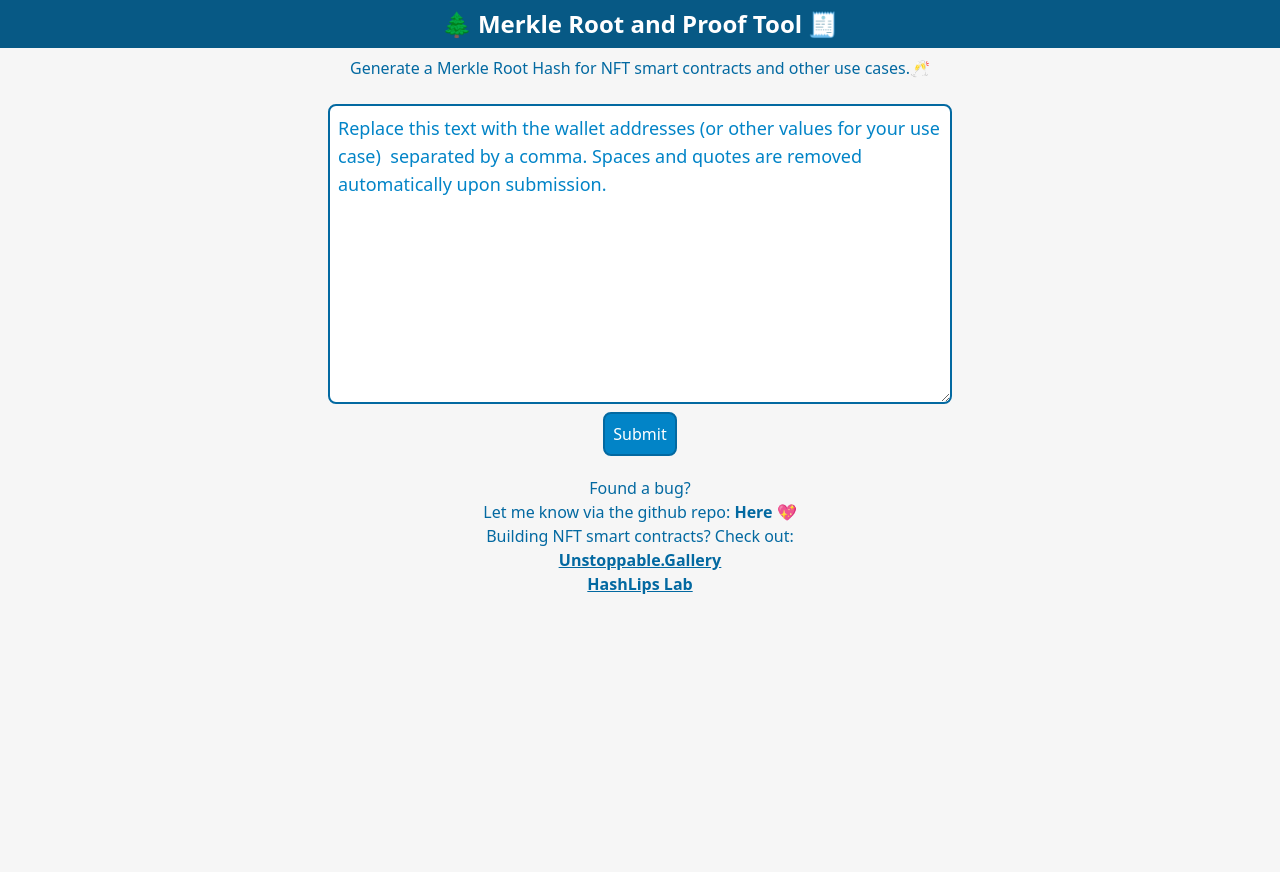
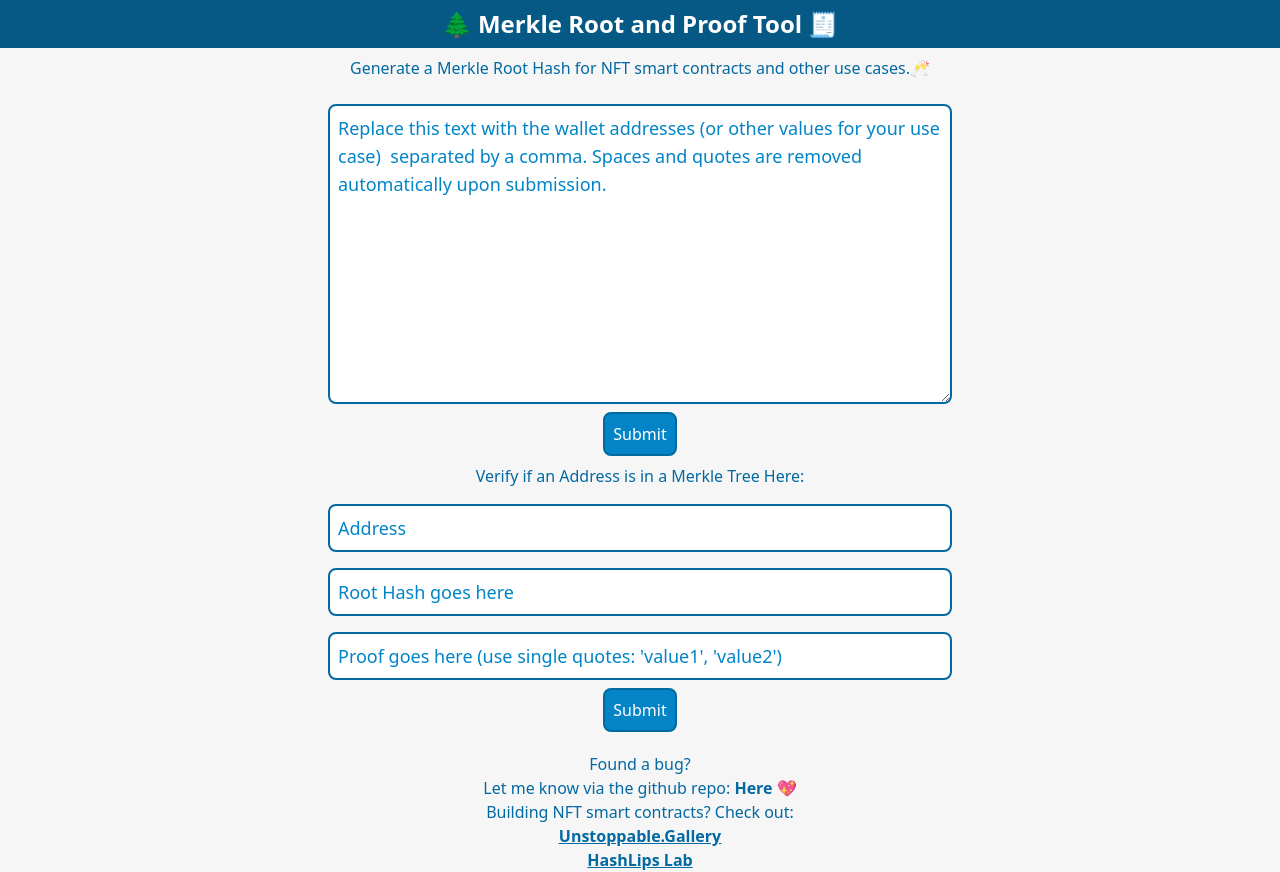
Before and after one commit to lawrenceaph/merklerootgenerator-nextjs, a Next.js app: page / in a window 1280 px wide. Before the commit the page ends 800 px from the top, so only its background shows below. Built offline with nearby package versions, Linux system fonts and the light colour scheme.

Commit message:
added test for merkleproof

```diff
--- a/pages/components/merkle.js
+++ b/pages/components/merkle.js
@@ -26,6 +26,9 @@ const [theMerkleTree, setTheMerkleTree] =useState();
 
 // sampleProof stores the generated Merkle Proof
 const [theProof, setTheProof]=useState();
+
+const [verity, setVerity]=useState();
+const [rawProof, setRawProof] = useState();
 
 
 // The function below takes data, separated by commas, and generates a Merkle Tree using the data as leaf nodes
@@ -56,9 +59,10 @@ const generateMerkleHash = async(data)=> {
 
 const generateProof = async(data) => {
   const {address}= data
-  const merkleProof =await theMerkleTree.getHexProof((keccak256(address)))
-
+  const merkleProof =await theMerkleTree.getHexProof((keccak256(address)));
+  const rawMerkleProof = merkleProof.toString().replaceAll('\'', '').replaceAll(' ', '');
   setTheProof(merkleProof);
+  setRawProof(rawMerkleProof);
 
 
 }
@@ -75,6 +79,28 @@ const generateMerkleTree = (data) => {
 const generateProofforAddress = (data) => {generateProof(data);toast.success('Proof Generated!')}
 
 
+const verifyAddress = (data) => {checkAddress(data)}
+
+const checkAddress = async(data)=> {
+const {address2} = data
+const addresso = keccak256(address2)
+const {rootHash} = data
+const {Proof} = data
+
+ Proof = Proof.toString().replaceAll('\'', '').replaceAll(' ', '').replaceAll('\"', '');
+ Proof = Proof.split(',')
+
+
+const v= await  theMerkleTree.verify(Proof, addresso, rootHash)
+setVerity(v);
+
+
+}
+console.log("Proof:",theProof)
+console.log(theRootHash)
+console.log(theMerkleTree)
+console.log(verity)
+console.log(rawProof)
 return(
 <>
 <Head>
@@ -89,6 +115,7 @@ return(
     Generate a Merkle Root Hash for NFT smart contracts and other use cases.🥂
 
 </div>
+
 {theRootHash &&
 <div className=" my-4 space-y-2 flex flex-wrap text-wrap flex-col justify-center items-center text-center">
   <p className="rounded-lg border border-2 border-sky-700 p-2 text-sky-700 font-semibold">Your Merkle Root Hash:</p>
@@ -149,18 +176,79 @@ return(
 <div className="font-semibold text-center">
 Your Merkle Proof:
 </div>
-
+<div className="text-sky-700 break-all p-2">
 [&ldquo;{theProof.join('","')}&ldquo;]
-
+</div>
   </div>
   }
 </div>
+
+
+<div>
+  <div className="text-center text-sky-700">
+  Verify if an Address is in a Merkle Tree Here:
+  </div>
+<form className="flex flex-col items-center justify-center m-2" onSubmit={handleSubmit(verifyAddress)}>
+
+      <input className="w-full m-2 border-2 p-2 text-sky-600 border-sky-700 text-lg rounded-lg"
+       defaultValue={'Address'}
+        {...register("address2", { required: true })} />
+      {errors.addresses && <span>This field is required</span>}
+
+      <input className="w-full m-2 border-2 p-2 text-sky-600 border-sky-700 text-lg rounded-lg"
+       defaultValue={  'Root Hash goes here'}
+        {...register("rootHash", { required: true })} />
+      {errors.rootHash && <span>This field is required</span>}
+
+      <input className="w-full m-2 border-2 p-2 text-sky-600 border-sky-700 text-lg rounded-lg"
+       defaultValue={"Proof goes here (use single quotes: 'value1', 'value2')"}
+        {...register("Proof", { required: true })} />
+      {errors.Proof && <span>This field is required</span>}
+
+      <input className="border rounded-lg border-2 border-sky-700 bg-sky-600 p-2 text-white" type="submit" />
+    </form>
+
+</div>
+
+{verity &&
+<div>
+
+<>
+
+{
+  verity && verity===true &&
+
+  <>
+  <div className="text-center text-sky-700">
+    Result:
+    The Address is in the Merkle Tree!🎉
+  </div>
+
+
+
+</>
+}
+
+</>
+
+  </div>}
+
+
+
+  {verity===false &&
+<div className="text-center text-sky-700">
+
+  Result: The Address is not in the Merkle Tree.
+  </div>
+
+  }
 
 <div className=' text-center text-sky-700 mt-5 break-all'>
 
 Found a bug? <br/> Let me know via the github repo: <Link  href="https://github.com/lawrenceaph/merklerootgenerator-nextjs"><a className="font-bold">Here 💖</a></Link>
 
 </div>
+
 
 <div className="text-center text-sky-700">
   Building NFT smart contracts? Check out:
@@ -171,7 +259,7 @@ Found a bug? <br/> Let me know via the github repo: <Link  href="https://github.
 <div>
   <Link href='https://github.com/hashlips-lab'><a className="underline text-center font-semibold text-sky-700 cursor-pointer">HashLips Lab </a></Link></div>
   </div>
-</div>
+ </div>
 </div>
 </>
 
```
